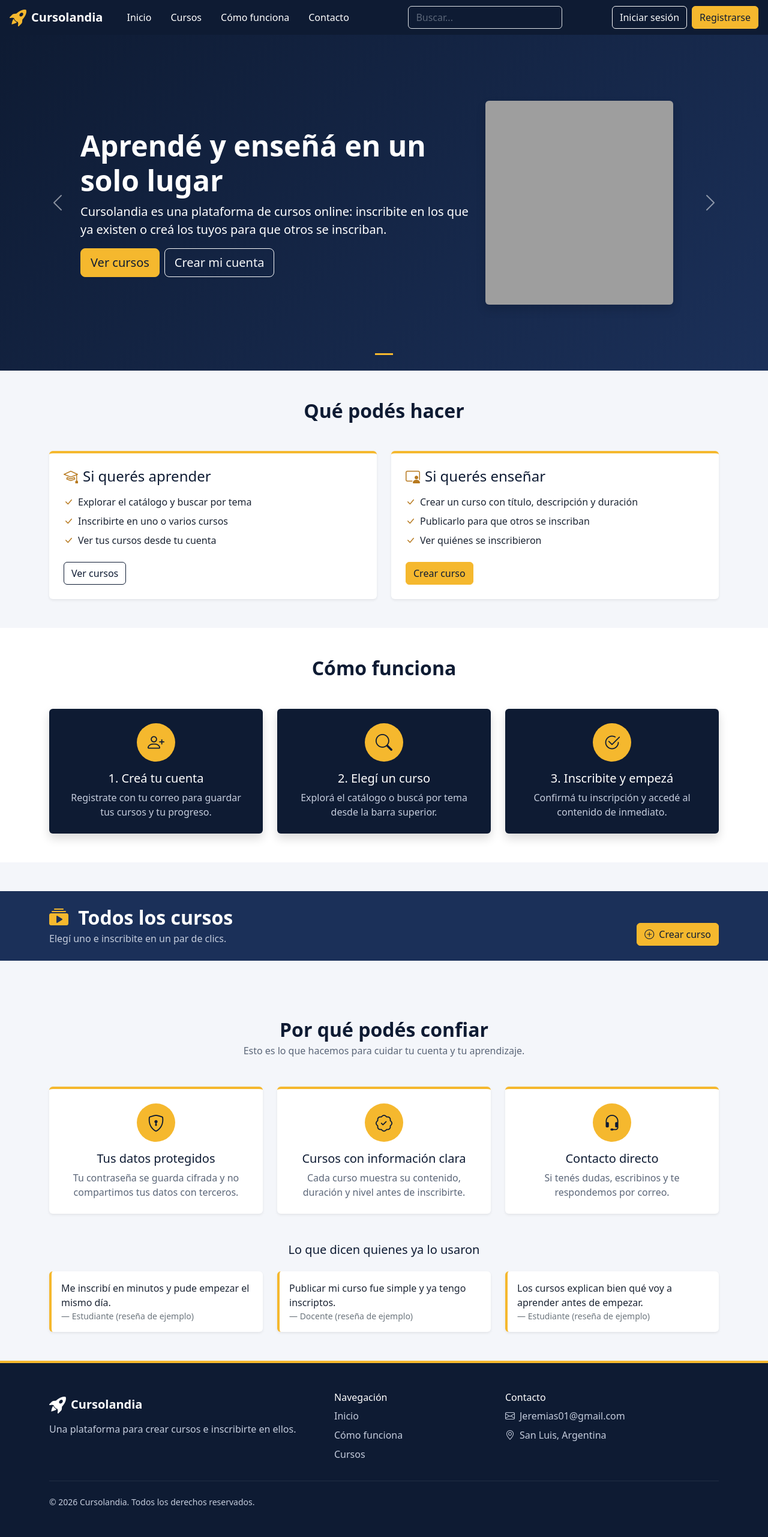
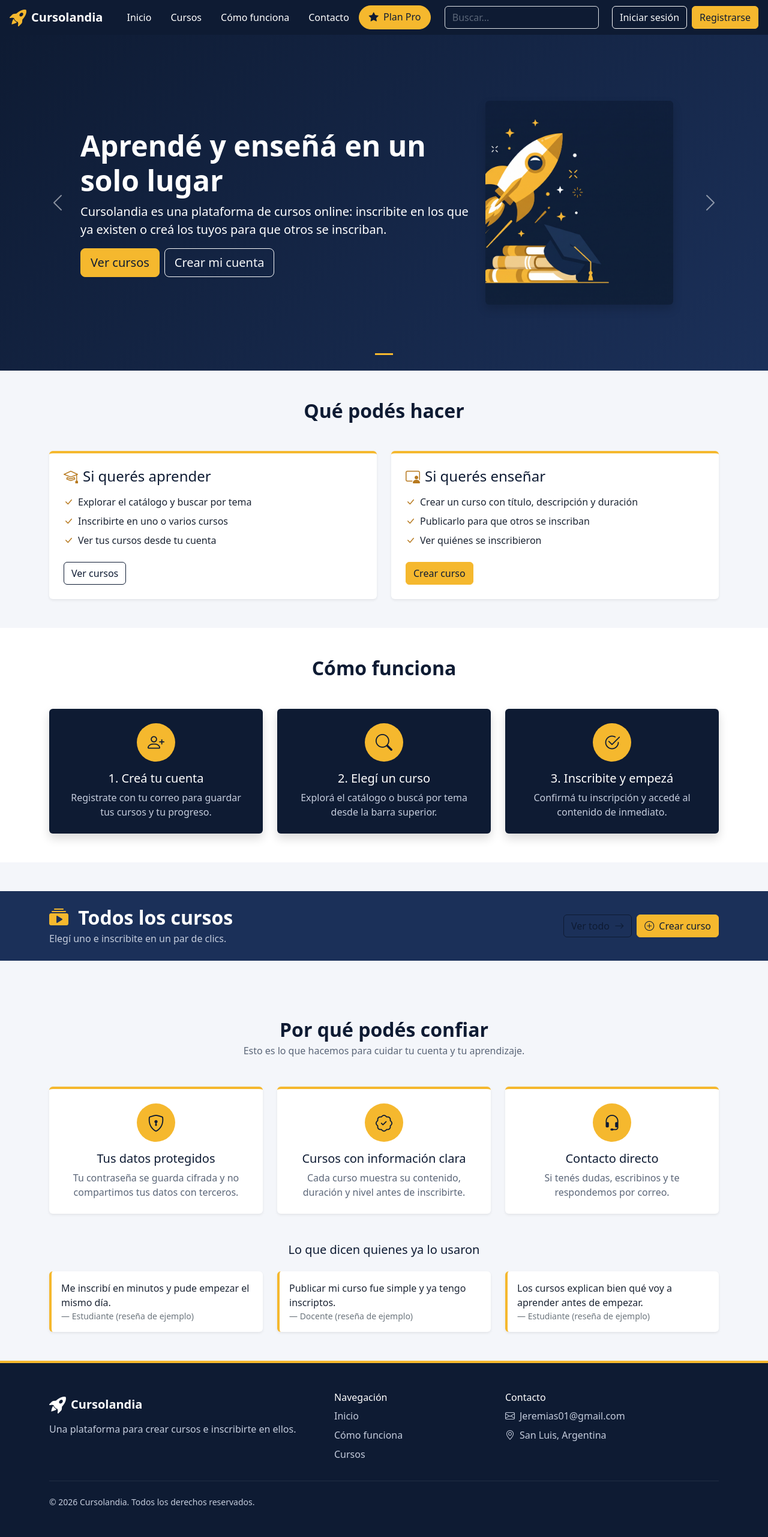
Before and after one commit to Jeree18/Proyecto_Integrador, a PHP site: page / in a window 1280 px wide. Shown: the whole page at 60% size. Run offline with PHP 8.4, Linux system fonts and the light colour scheme; data that the repository does not hold is empty; grey boxes are pictures that could not be loaded.

Commit message:
Ultimos retoques

```diff
--- a/index.php
+++ b/index.php
@@ -100,6 +100,9 @@ $cursos = $conexion->query($sql);
         <li><a href="#cursos" class="nav-link px-3 text-white">Cursos</a></li>
         <li><a href="#como-funciona" class="nav-link px-3 text-white">Cómo funciona</a></li>
         <li><a href="#contacto" class="nav-link px-3 text-white">Contacto</a></li>
+        <a href="plan_pro.php" class="btn btn-warning rounded-pill px-3">
+          <i class="bi bi-star-fill me-1"></i> Plan Pro
+        </a>
       </ul>
 
       <form action="index.php#cursos" method="GET" class="col-12 col-lg-auto mb-3 mb-lg-0 mx-lg-auto" role="search" style="max-width: 300px;">
@@ -132,7 +135,7 @@ $cursos = $conexion->query($sql);
 
                     <div class="d-flex justify-content-between align-items-center px-3 py-2 border-bottom">
                         <span class="fw-semibold">Notificaciones</span>
-                        <form method="post" action="notificaciones_accion.php">
+                        <form method="post" action="Notificaciones.php">
                             <button type="submit" class="btn btn-link btn-sm p-0 text-decoration-none" name="limpiar_notificaciones">Marcar todas como leídas</button>
                         </form>
                     </div>
@@ -160,7 +163,7 @@ $cursos = $conexion->query($sql);
                             <div class="d-flex align-items-start gap-2 px-3 py-2 border-bottom">
                                 <i class="bi <?php echo $icono; ?> text-warning fs-5"></i>
                                 <a href="<?php echo $enlace; ?>" class="flex-grow-1 small text-decoration-none text-dark"><?php echo htmlspecialchars($notif['Texto']); ?></a>
-                                <form method="post" action="notificaciones_accion.php">
+                                <form method="post" action="Notificaciones.php">
                                     <input type="hidden" name="id_notificacion" value="<?php echo $notif['ID']; ?>">
                                     <button type="submit" class="btn-close btn-sm" name="descartar_notificacion" aria-label="Descartar"></button>
                                 </form>
@@ -204,11 +207,11 @@ $cursos = $conexion->query($sql);
                 <p class="lead">Cursolandia es una plataforma de cursos online: inscribite en los que ya existen o creá los tuyos para que otros se inscriban.</p>
                 <div class="d-flex flex-wrap gap-2">
                   <a href="#cursos" class="btn btn-warning btn-lg">Ver cursos</a>
-                  <a href="#" class="btn btn-outline-light btn-lg">Crear mi cuenta</a>
+                  <a href="Registro.php" class="btn btn-outline-light btn-lg">Crear mi cuenta</a>
                 </div>
               </div>
               <div class="col-md-4 d-none d-md-block text-center">
-                <img src="Imagenes/imagen1.jpg" alt="Personas aprendiendo en Cursolandia" class="slide-imagen rounded shadow">
+                <img src="Imagenes/Predeterminado.jpg" alt="Personas aprendiendo en Cursolandia" class="slide-imagen rounded shadow">
               </div>
             </div>
           </div>
@@ -222,7 +225,7 @@ $cursos = $conexion->query($sql);
                 <h2 class="display-6 fw-bold"><?= htmlspecialchars($c["Titulo"])?></h2>
                 <p class="lead"><?= htmlspecialchars($c["Descripcion"]??"")?></p>
                 <p class="mb-3">Del <?= htmlspecialchars($c["Fecha_Inicio"])?>  &nbsp;  Al &nbsp;   <?= htmlspecialchars($c["Fecha_Fin"])?></p>
-                <a href="#" class="btn btn-warning btn-lg">Inscribirme</a>
+                <a href="cursos.php" class="btn btn-warning btn-lg">Inscribirme</a>
               </div>
               <div class="col-md-4 d-none d-md-block text-center">
                 <img src="<?= htmlspecialchars($c["Imagen"]) ?>" alt="Imagen" class="slide-imagen rounded shadow">
@@ -258,7 +261,7 @@ $cursos = $conexion->query($sql);
                 <li class="mb-2"><i class="bi bi-check-lg text-gold me-2"></i>Inscribirte en uno o varios cursos</li>
                 <li class="mb-2"><i class="bi bi-check-lg text-gold me-2"></i>Ver tus cursos desde tu cuenta</li>
               </ul>
-              <a href="#cursos" class="btn btn-outline-dark">Ver cursos</a>
+              <a href="cursos.php" class="btn btn-outline-dark">Ver cursos</a>
             </div>
           </div>
         </div>
@@ -317,7 +320,7 @@ $cursos = $conexion->query($sql);
   <section id="cursos" class="py-5 bg-soft">
     <div class="cursos-encabezado mb-4">
         <div class="container">
-            <div class="d-flex flex-wrap justify-content-between align-items-end">
+            <div class="d-flex flex-nowrap align-items-center gap-2">
               <div>
                 <h2 class="fw-bold mb-1">
                 <i class="bi bi-collection-play-fill text-warning me-2"></i>
@@ -328,9 +331,15 @@ $cursos = $conexion->query($sql);
                 </p>
               </div>
 
-                <a href="crear_curso.php" class="btn btn-warning mt-3 mt-md-0">
+            <div class="d-flex flex-nowrap align-items-center gap-2 ms-auto">
+              <a href="cursos.php" class="btn btn-outline-dark text-nowrap">
+                 Ver todo <i class="bi bi-arrow-right ms-1"></i>
+              </a>
+
+            <a href="crear_curso.php" class="btn btn-warning text-nowrap">
               <i class="bi bi-plus-circle me-1"></i> Crear curso
             </a>
+    </div>
 </div>
         </div>
     </div>
```
Also changed, not shown: login.php (+10 -3 lines), Persistencia/Etiquetas.php (added). Lines whose indentation alone changed are shown as unchanged.
